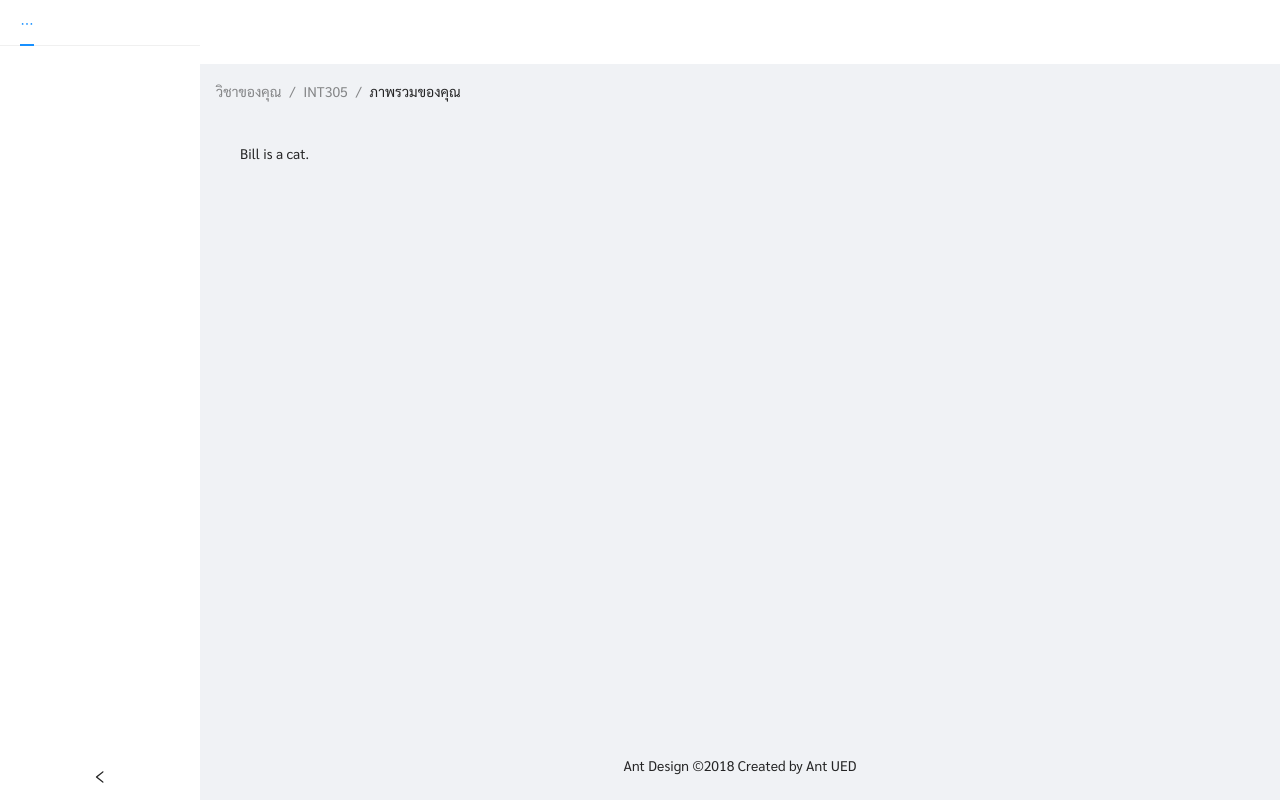
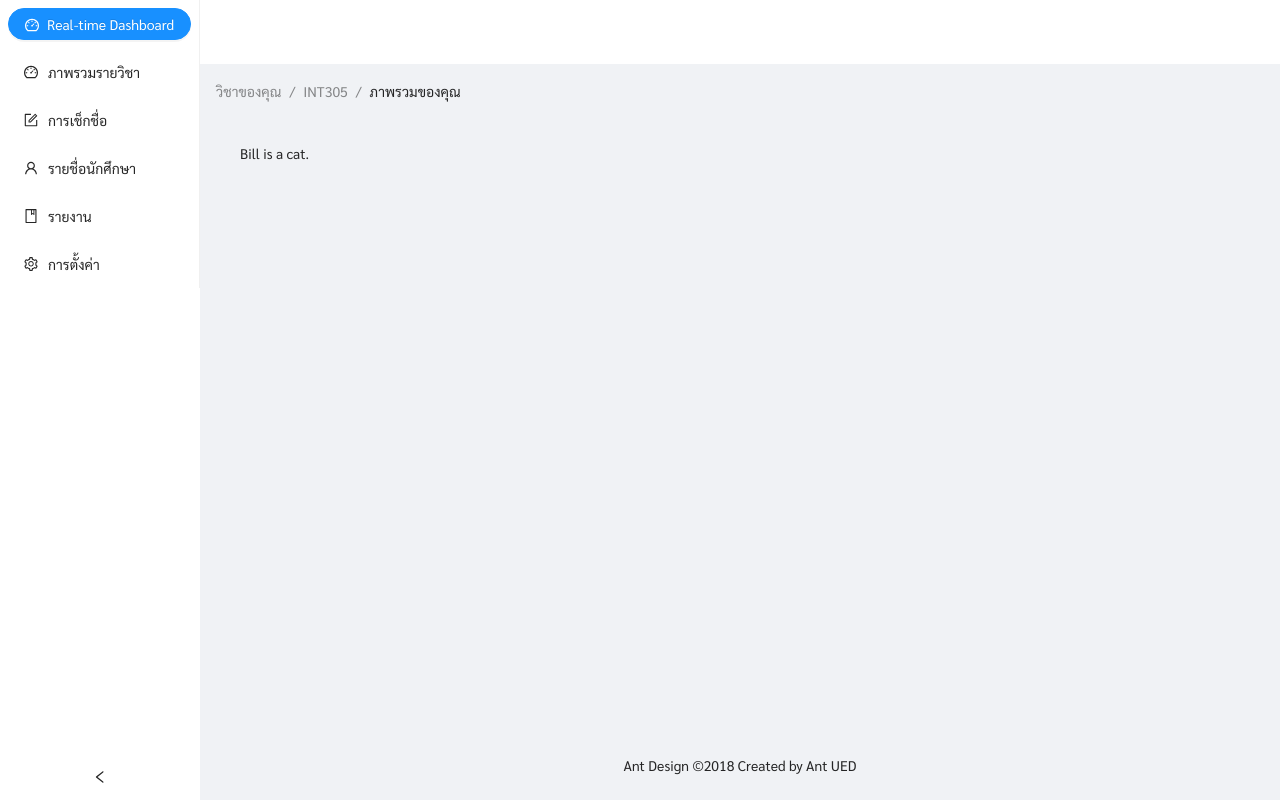
Before and after one commit to khanysorn/frrsca-frontend, a React (Create React App) app: page /teacher/class/dashboard in a window 1280 px wide. Built offline with nearby package versions, Linux system fonts and the light colour scheme; what react-adal would draw is missing.

Commit message:
[UPDATE] Teacher Menu 👨🏻‍🏫

```diff
--- a/src/components/Menu.js
+++ /dev/null
@@ -1,13 +0,0 @@
-import React from "react";
-import { Menu } from "antd";
-import MenuBarStyle from './MenuBarStyle'
-import { Link } from "react-router-dom";
-
-function MenuBar() {
-    return(
-    <Menu theme="light" mode="horizontal" defaultSelectedKeys={["1"]} style={MenuBarStyle}>
-    <Menu.Item key="1"><Link to="/student/class">ห้องเรียนของฉัน</Link></Menu.Item>
-    </Menu>)
-  }
-
-  export default MenuBar;
--- a/src/components/teacher/Menu.js
+++ b/src/components/teacher/Menu.js
@@ -1,17 +1,26 @@
 import React from "react";
-import { Menu } from "antd";
-import MenuBarStyle from '../MenuBarStyle';
-// import { Link } from "react-router-dom";
+import { Menu, Button } from "antd";
+import {
+  DashboardOutlined,
+  FormOutlined,
+  UserOutlined,
+  BookOutlined,
+  SettingOutlined
+} from '@ant-design/icons';
+import { useLocation } from "react-router-dom";
 
-
-
-function MenuBar() {
+const MenuBar = () => {
+    const location = useLocation();
+    const path = location.pathname.split("/").reverse()[0]
     return(
-    <Menu theme="light" mode="horizontal" defaultSelectedKeys={["1"]} style={MenuBarStyle}>
-    <Menu.Item key="1">ห้องเรียนของคุณ</Menu.Item>
-    <Menu.Item key="2">บัญชีผู้ใช้ของคุณ</Menu.Item>
-    </Menu>)
-
-  }
+      <Menu theme="light" defaultSelectedKeys={[path]} mode="inline">
+      <Button type="primary" shape="round" icon={<DashboardOutlined />} size={'normal'} style={{margin: '8px'}}>Real-time Dashboard</Button>
+        <Menu.Item key="summary" icon={<DashboardOutlined />} >ภาพรวมรายวิชา</Menu.Item>
+        <Menu.Item key="attendance" icon={<FormOutlined />} >การเช็กชื่อ</Menu.Item>
+        <Menu.Item key="list" icon={<UserOutlined />}>รายชื่อนักศึกษา</Menu.Item>
+        <Menu.Item key="report" icon={<BookOutlined />}>รายงาน</Menu.Item>
+        <Menu.Item key="setting" icon={<SettingOutlined />}>การตั้งค่า</Menu.Item>
+      </Menu>)
+}
 
   export default MenuBar;
```
